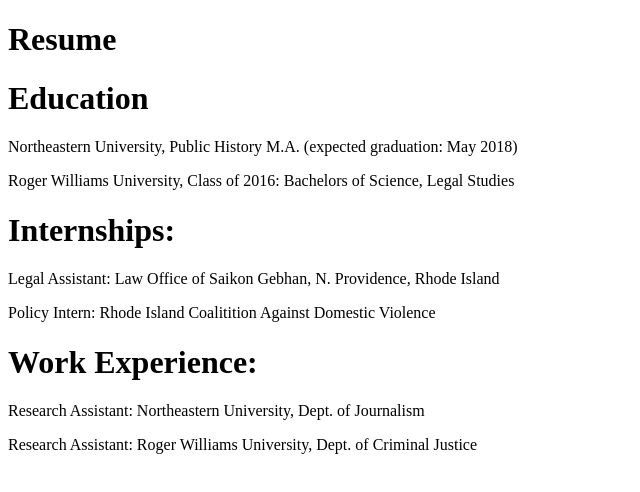
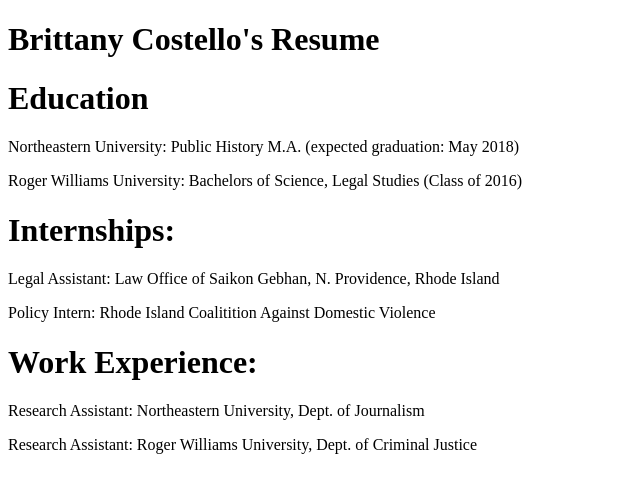
Before and after one commit to BrittanyCostello/brittanycostello.github.io, a plain HTML site: page resumepage.html in a window 1280 px wide. Shown: the whole page, without its empty margins (0-640 px from the left). Drawn offline with Linux system fonts and the light colour scheme.

Commit message:
Update resumepage.html

```diff
--- a/resumepage.html
+++ b/resumepage.html
@@ -1,10 +1,10 @@
 <!DOCTYPE html>
 <html>
 <body>
-<h1>Resume</h1>
+<h1>Brittany Costello's Resume</h1>
                                  <h1> Education</h1>
-  <p>  Northeastern University, Public History M.A. (expected graduation: May 2018)</p>
-  <p> Roger Williams University, Class of 2016: Bachelors of Science, Legal Studies</p>
+  <p>  Northeastern University: Public History M.A. (expected graduation: May 2018)</p>
+  <p> Roger Williams University: Bachelors of Science, Legal Studies (Class of 2016)</p>
 
                                   <h1> Internships:</h1>
 <p>Legal Assistant: Law Office of Saikon Gebhan, N. Providence, Rhode Island </p>
```
